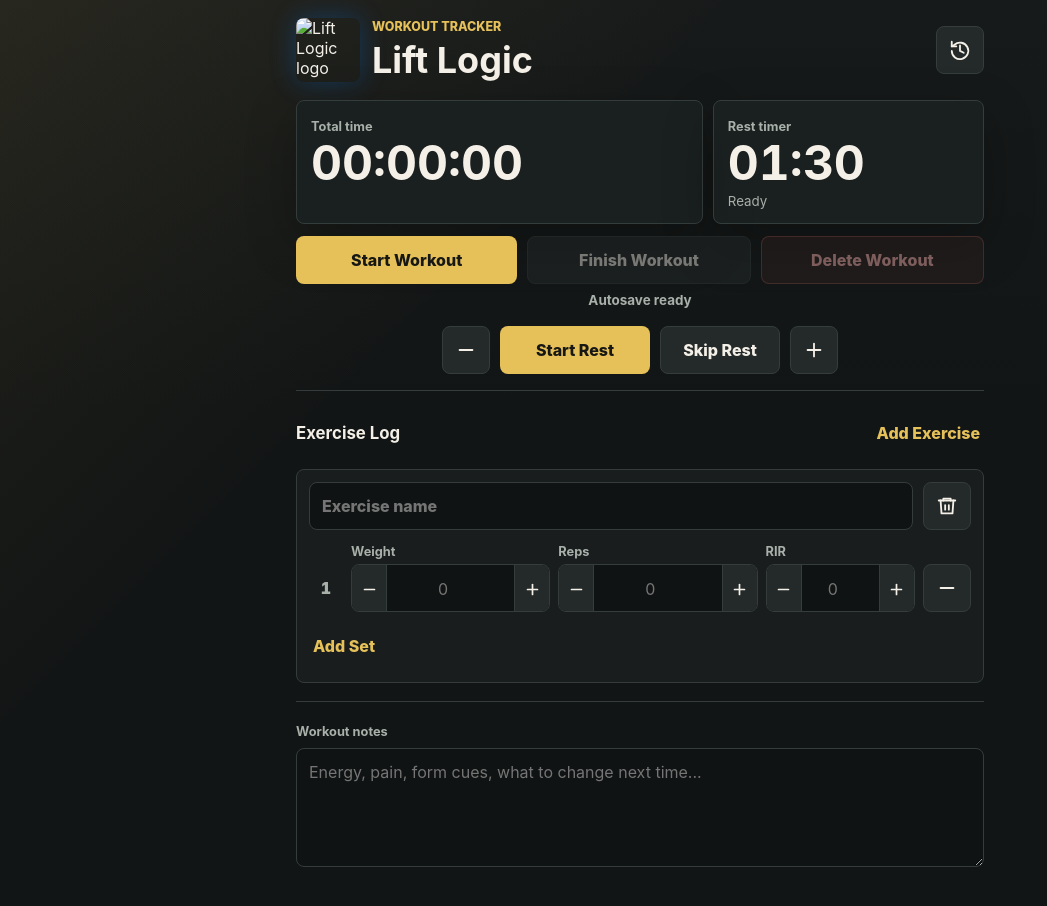
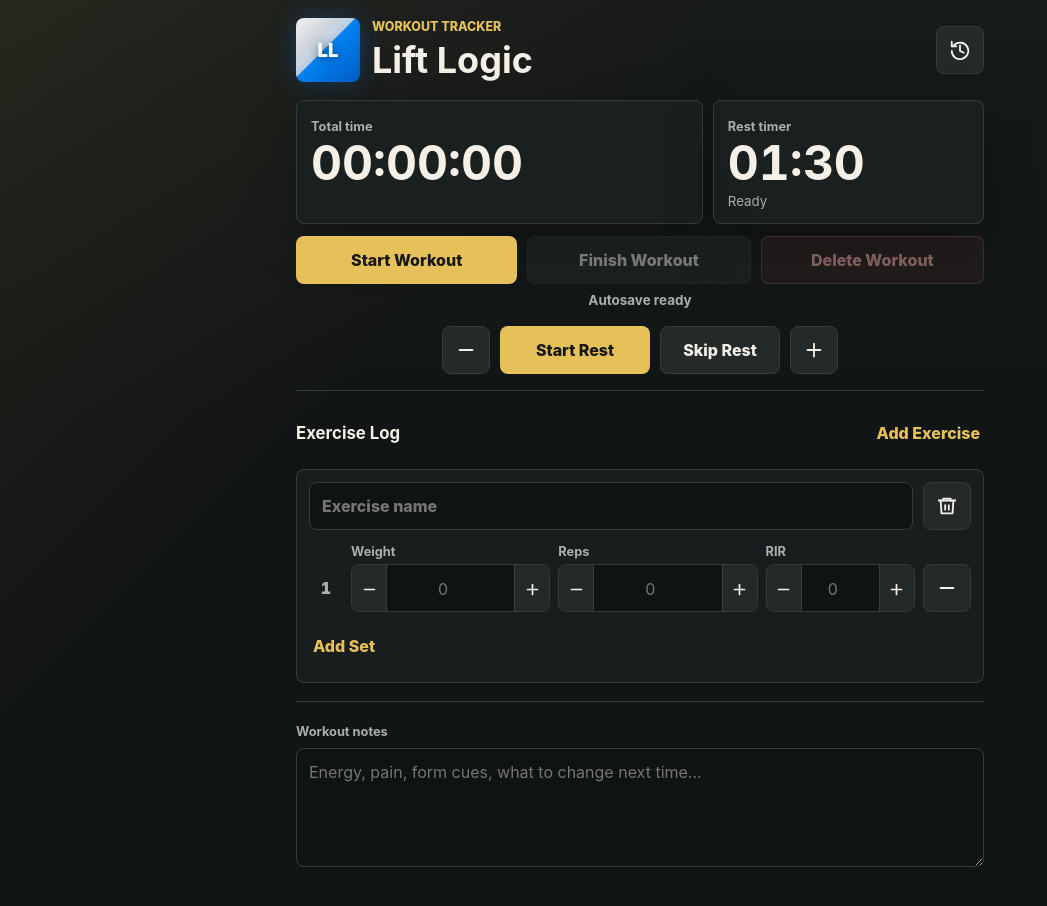
Before and after one commit to chrisbryanpeters-tech/lift-logic, a plain HTML site: page index.html in a window 1280 px wide. Shown: the whole page, without its empty margins (0-1047 px from the left). Drawn offline with Linux system fonts and the light colour scheme.

Commit message:
Add files via upload

```diff
--- a/index.html
+++ b/index.html
@@ -9,14 +9,14 @@
     <meta name="apple-mobile-web-app-title" content="Lift Logic">
     <title>Lift Logic Workout Tracker</title>
     <link rel="manifest" href="manifest.webmanifest">
-    <link rel="apple-touch-icon" href="assets/lift-logic-logo.png">
-    <link rel="stylesheet" href="styles.css?v=9">
+    <link rel="apple-touch-icon" href="icons/icon-192.svg">
+    <link rel="stylesheet" href="styles.css?v=10">
   </head>
   <body>
     <main class="shell">
       <header class="topbar">
         <div>
-          <img class="brand-logo" src="assets/lift-logic-logo.png" alt="Lift Logic logo">
+          <div class="brand-mark" aria-hidden="true">LL</div>
           <div>
             <p class="eyebrow">Workout Tracker</p>
             <h1>Lift Logic</h1>
@@ -155,6 +155,6 @@
     </template>
 
     <datalist id="exerciseSuggestions"></datalist>
-    <script src="app.js?v=9"></script>
+    <script src="app.js?v=10"></script>
   </body>
 </html>
--- a/service-worker.js
+++ b/service-worker.js
@@ -1,11 +1,10 @@
-const CACHE_NAME = "lift-logic-v9";
+const CACHE_NAME = "lift-logic-v10";
 const ASSETS = [
   "./",
   "./index.html",
   "./styles.css",
   "./app.js",
   "./manifest.webmanifest",
-  "./assets/lift-logic-logo.png",
   "./icons/icon-192.svg",
   "./icons/icon-512.svg",
 ];
--- a/styles.css
+++ b/styles.css
@@ -66,13 +66,21 @@ button {
   min-width: 0;
 }
 
-.brand-logo {
+.brand-mark {
   width: 64px;
   height: 64px;
   flex: 0 0 64px;
   border-radius: 8px;
-  object-fit: cover;
-  object-position: center;
+  display: grid;
+  place-items: center;
+  background:
+    linear-gradient(135deg, rgba(255, 255, 255, 0.95) 0%, rgba(198, 207, 218, 0.95) 46%, transparent 47%),
+    linear-gradient(135deg, transparent 34%, #008cff 35%, #005dc4 100%);
+  color: #f7fbff;
+  font-size: 1.15rem;
+  font-weight: 1000;
+  letter-spacing: 0;
+  text-shadow: 0 1px 8px rgba(0, 0, 0, 0.55);
   box-shadow: 0 0 26px rgba(0, 123, 255, 0.28);
 }
 
```
Also changed, not shown: assets/lift-logic-logo.png (added), icons/icon-192.svg (added), icons/icon-512.svg (added), manifest.webmanifest.
